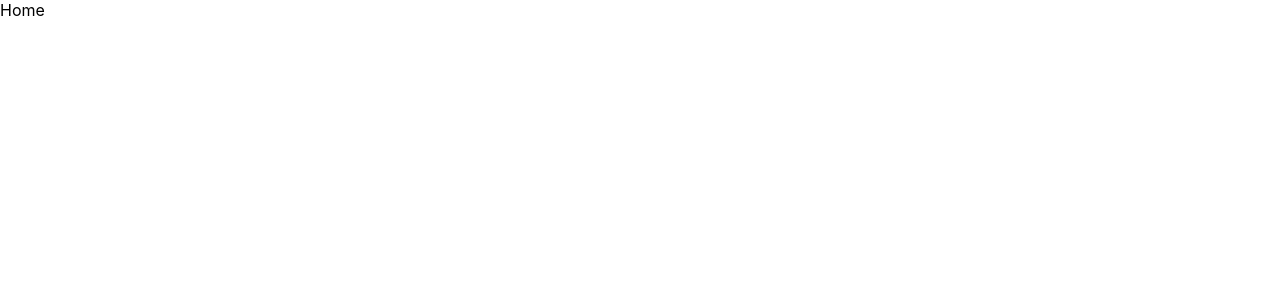
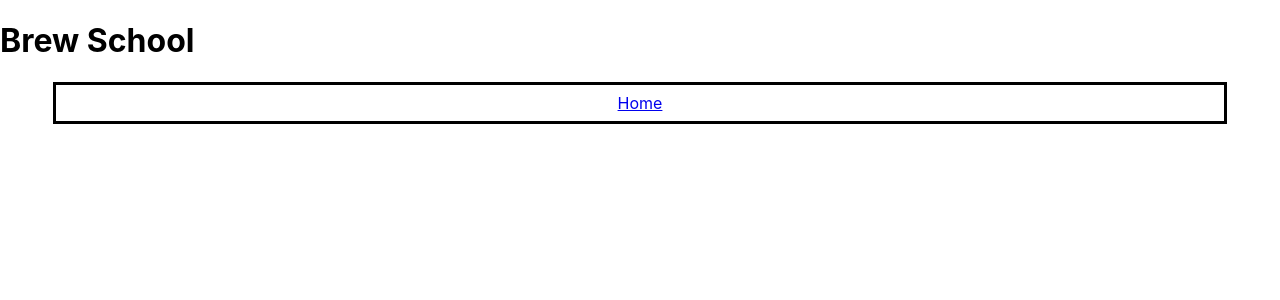
Before and after one commit to harrisongerst/brewSchool-frontend, a React (Create React App) app: page / in a window 1280 px wide. Shown: the top 300 px of the page. Built offline with nearby package versions, Linux system fonts and the light colour scheme.

Commit message:
add basic nav with ph styling, add Header to Home

```diff
--- a/src/components/Header.js
+++ b/src/components/Header.js
@@ -1,8 +1,24 @@
-import React from 'react'
+import React from 'react';
+import { Link } from 'react-router-dom';
 
 
-export default function Header() {
+export default function Header(props) {
+  const navStyle = {
+    display: "flex",
+    justifyContent: "space-around",
+    border: "3px solid black",
+    padding: "8px",
+    width: "90%",
+    margin: "auto",
+  };
   return (
-    <div>Header</div>
+    <header>
+      <h1>Brew School</h1>
+      <nav style={navStyle}>
+        <Link to="/">
+          <div>Home</div>
+        </Link>
+      </nav>
+    </header>
   )
 }
--- a/src/pages/Home.js
+++ b/src/pages/Home.js
@@ -1,7 +1,9 @@
 import React from 'react'
-
-export default function Home() {
+import Header from '../components/Header'
+export default function Home(props) {
   return (
-    <div>Home</div>
+    <div>
+        <Header/>
+    </div>
   )
 }
```
